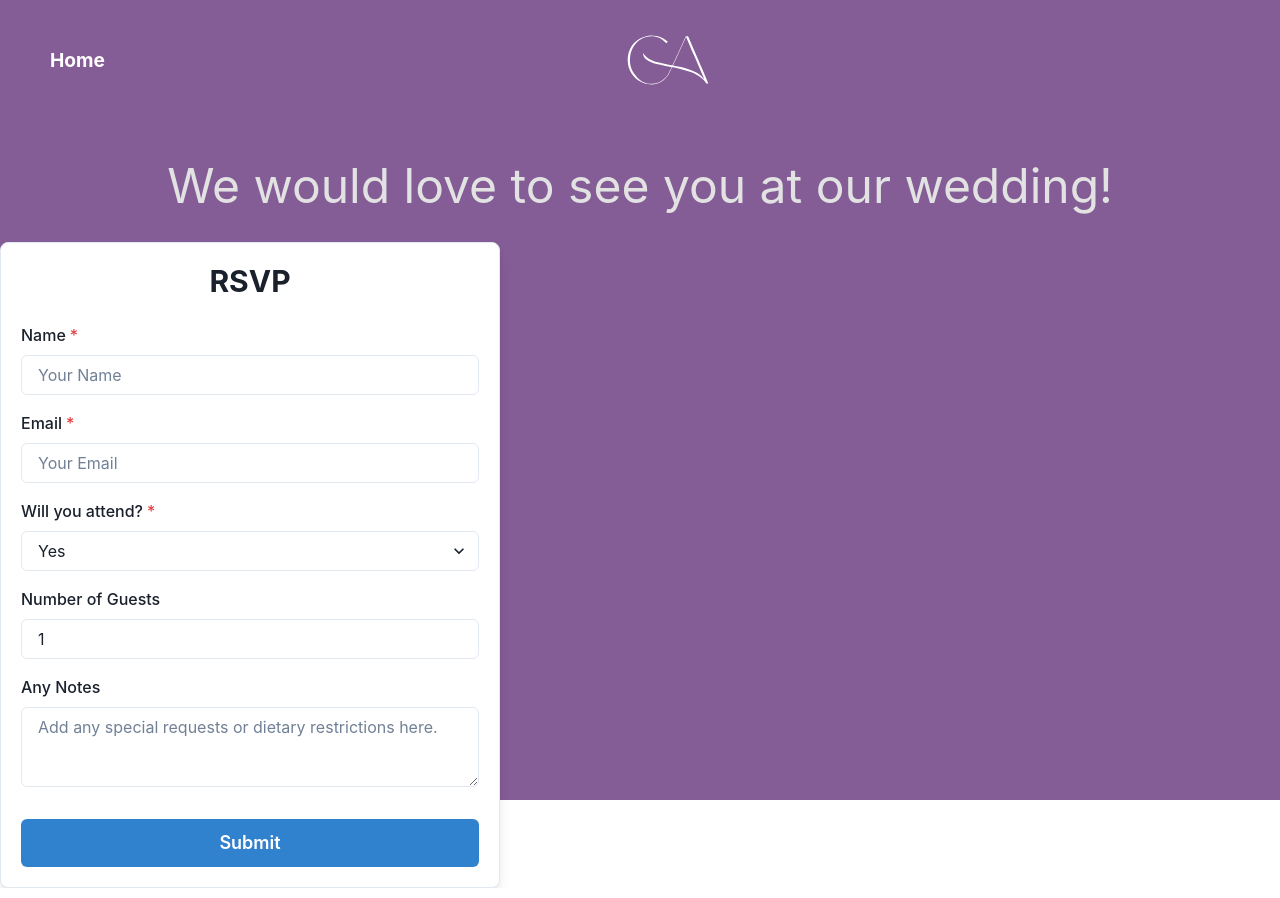
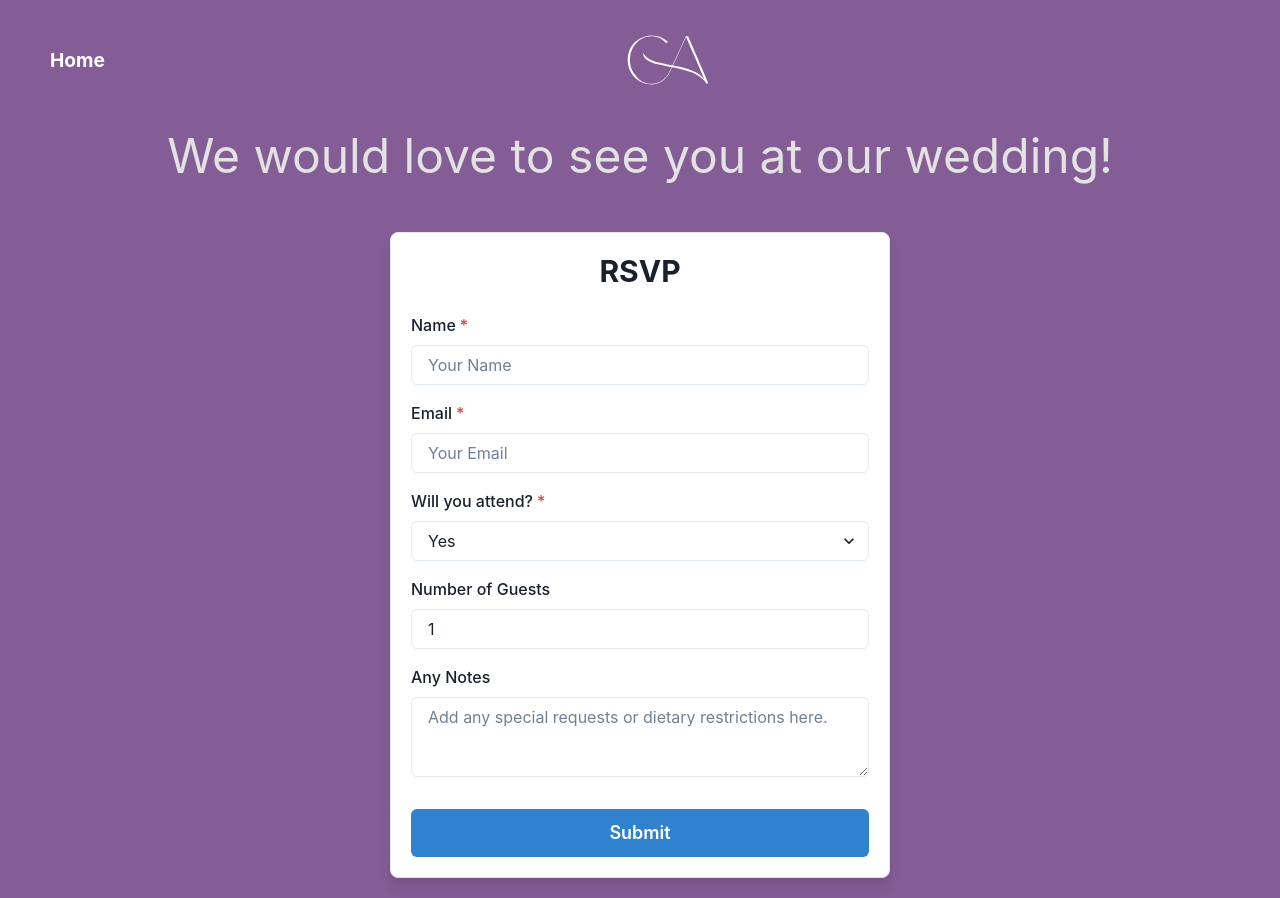
Before and after one commit to Chiragmodi1247/the-wedsite, a React (Create React App) app: page / in a window 1280 px wide. Both pictures are taken after a click on the element "RSVP". Built offline with nearby package versions, Linux system fonts and the light colour scheme; a web font is replaced by a local one.

Commit message:
padding fixed

```diff
--- a/src/components/RSVPForm.js
+++ b/src/components/RSVPForm.js
@@ -54,7 +54,6 @@ const RSVPForm = () => {
       borderRadius="lg"
       bg="white"
       boxShadow="lg"
-      m={isMobile ? "20px" : "0px"}
     >
       <Heading as="h2" size="lg" textAlign="center" mb={6}>
         RSVP
--- a/src/pages/RSVPPage.css
+++ b/src/pages/RSVPPage.css
@@ -1,7 +1,8 @@
 .rsvp-page {
   margin: auto;
   width: 100%;
-  height: 100vh;
+  height: 100%;
+  min-height: 100vh;
   text-align: center;
   background-color: #845c96;
 }
@@ -9,7 +10,10 @@
   display: none;
 }
 .rsvp-page-header {
-  padding: 0px 30px 30px 30px;
+  padding: 0px 30px 0px 30px;
+}
+.rsvp-page-form-container {
+  padding: 20px;
 }
 
 /* Responsive Design */
--- a/src/pages/RSVPPage.js
+++ b/src/pages/RSVPPage.js
@@ -11,7 +11,9 @@ const RSVPPage = () => {
         <HeaderContainer />
       </div>
       <p className="rsvp-container-title">We would love to see you at our wedding!</p>
-      <RSVPForm />
+      <div className='rsvp-page-form-container'>
+        <RSVPForm />
+      </div>
     </div>
   );
 };
```
Also changed, not shown: src/components/RSVPContainer.css (deleted, +0 -27 lines), src/components/RSVPContainer.js (deleted, +0 -14 lines).
